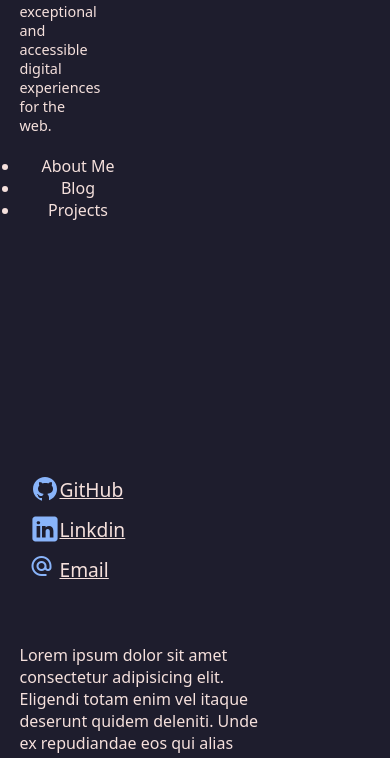
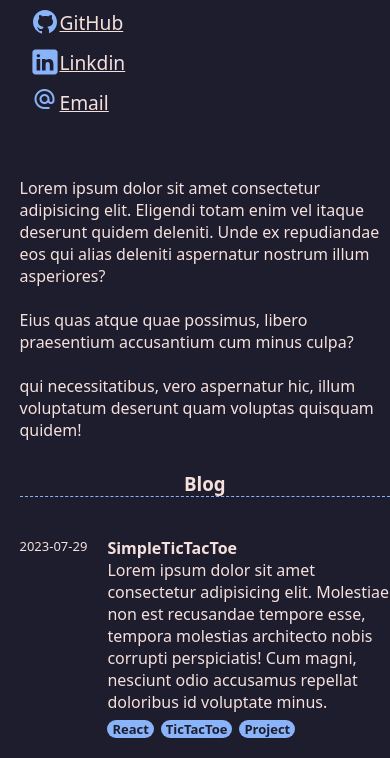
Before and after one commit to redsteadz/portfolio, a plain HTML site: page index.html in a window 390 px wide. Shown: the part 262-1020 px from the top of the page. Drawn offline with nearby package versions, Linux system fonts and the light colour scheme; a web font is replaced by a local one.

Commit message:
Tweaks for phone

```diff
--- a/css/style.css
+++ b/css/style.css
@@ -149,16 +149,6 @@ html{
 
 }
 
-@media (max-width: 1150px) {
-  .positionLeft{
-    position: relative;
-  }
-  .containerIntro{
-    display: block;
-  }
-
-}
-
 .introLeft{
   width: 30vw;
 }
@@ -170,18 +160,6 @@ html{
 }
 .introLeft>.positionLeft>div>ul{
   /* list-style: none; */
-}
-
-.introLeft>.positionLeft>div>ul::before{
-  content: "";
-  position: absolute;
-  left: 0;
-  top: 6px;
-  height: 5px;
-  width: 5px;
-  border: 1px solid #f9dd94;
-  border-width: 2px 2px 0 0;
-  transform: rotate(45deg);
 }
 
 .introLeft > .positionLeft > div > ul > li{
@@ -247,3 +225,26 @@ var(--blue);
 .slide>img{
   width: 50vw;
 }
+
+
+@media (max-width: 1150px) {
+  .positionLeft{
+    position: relative;
+    width: 95vw;
+    text-align: center;
+  }
+
+.introLeft>.positionLeft>div>p{
+    width: 95vw;
+  }
+  .containerIntro{
+    display: block;
+  }
+  .introRight{
+    width: 95vw;
+  }
+  .social{
+    text-align: center;
+    margin-top: 8px;
+  }
+}
```
